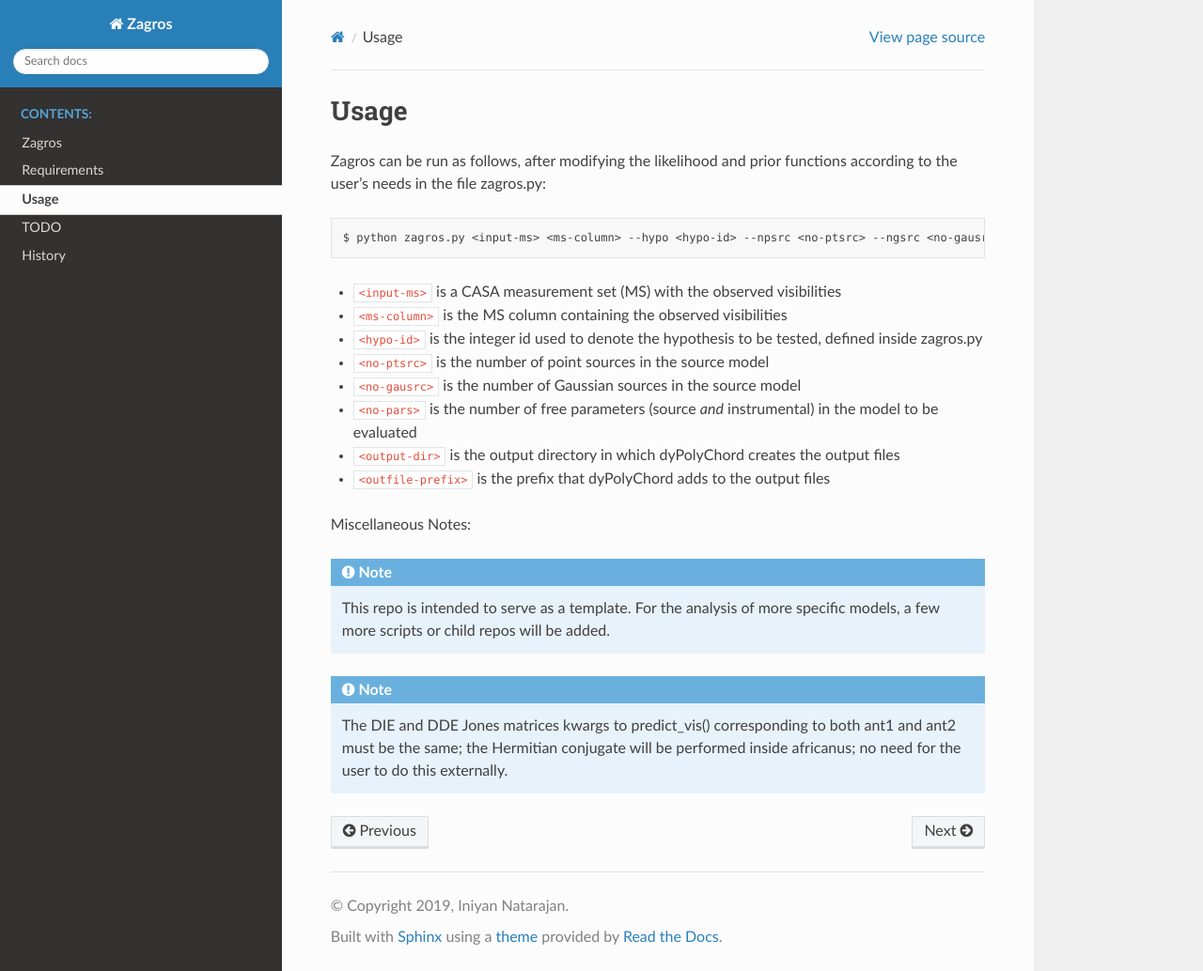
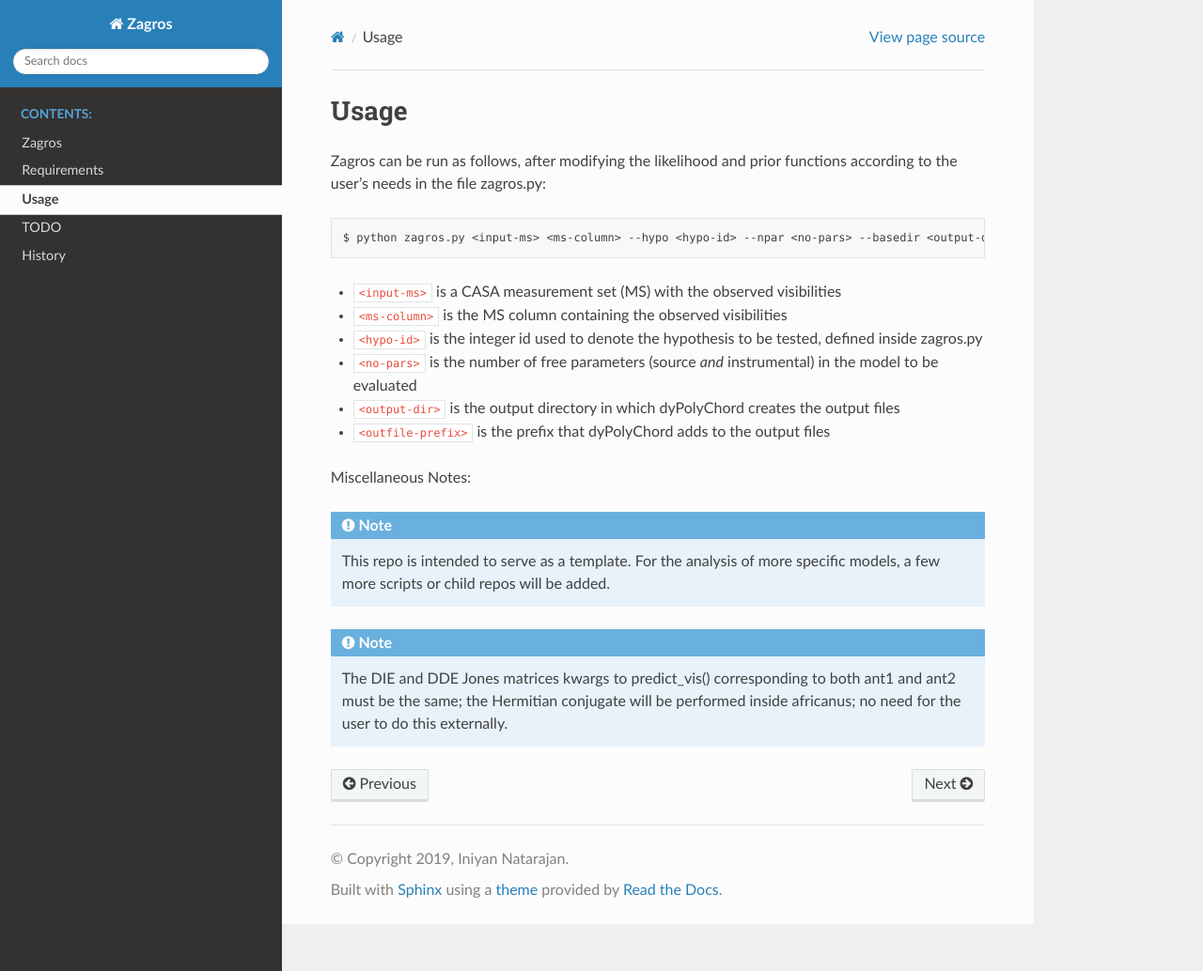
Before and after one commit to iniyannatarajan/zagros, a Sphinx documentation site: the page built from docs/source/usage.rst, in a window 1280 px wide and 1034 px high. Shown: the whole window at 94% size. Built offline with Sphinx 7.4.7 and the Read the Docs theme 2.0.0, drawn with Linux system fonts in a browser that asks for light colours.

Commit message:
Update usage doc

```diff
--- a/docs/source/usage.rst
+++ b/docs/source/usage.rst
@@ -4,13 +4,11 @@
 
 Zagros can be run as follows, after modifying the likelihood and prior functions according to the user's needs in the file zagros.py::
 
-    $ python zagros.py <input-ms> <ms-column> --hypo <hypo-id> --npsrc <no-ptsrc> --ngsrc <no-gausrc> --npar <no-pars> --basedir <output-dir> --fileroot <outfile-prefix>
+    $ python zagros.py <input-ms> <ms-column> --hypo <hypo-id> --npar <no-pars> --basedir <output-dir> --fileroot <outfile-prefix>
 
 * ``<input-ms>`` is a CASA measurement set (MS) with the observed visibilities
 * ``<ms-column>`` is the MS column containing the observed visibilities
 * ``<hypo-id>`` is the integer id used to denote the hypothesis to be tested, defined inside zagros.py
-* ``<no-ptsrc>`` is the number of point sources in the source model
-* ``<no-gausrc>`` is the number of Gaussian sources in the source model
 * ``<no-pars>`` is the number of free parameters (source *and* instrumental) in the model to be evaluated
 * ``<output-dir>`` is the output directory in which dyPolyChord creates the output files
 * ``<outfile-prefix>`` is the prefix that dyPolyChord adds to the output files
```
